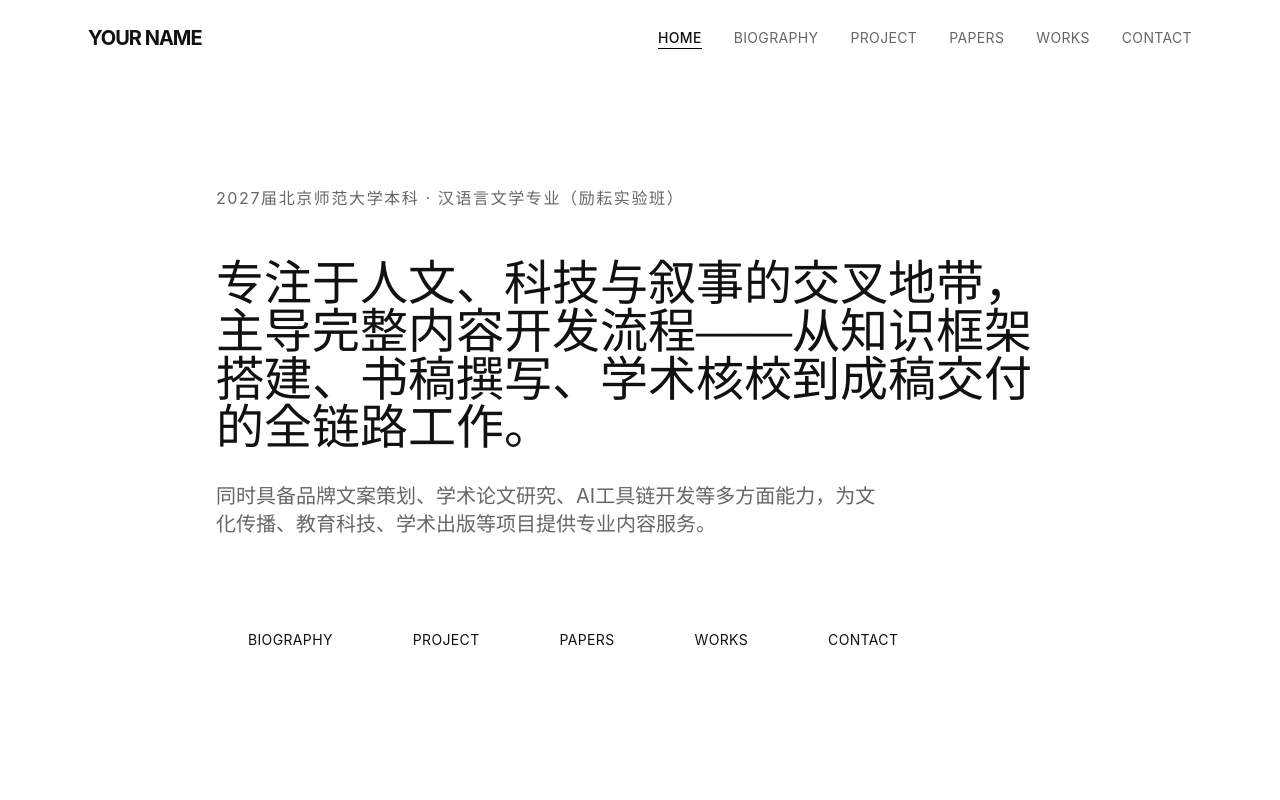
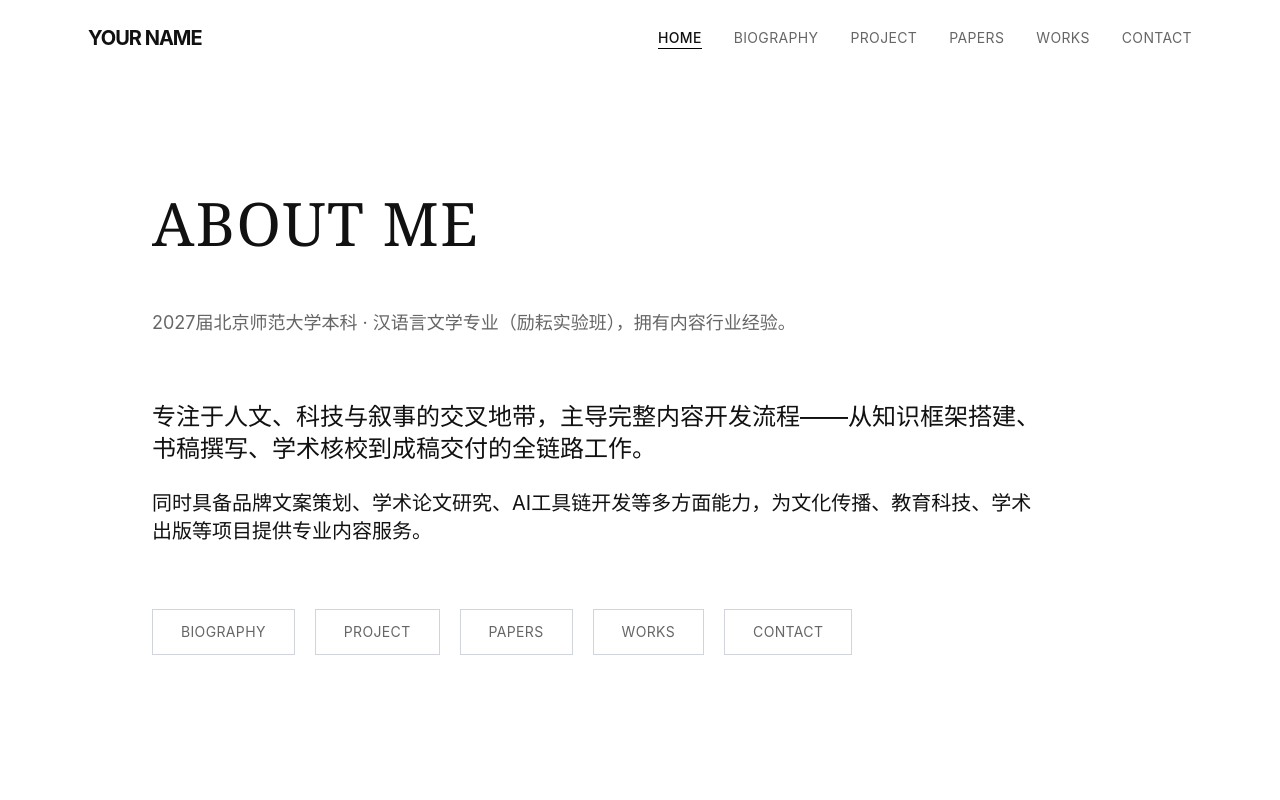
Before and after one commit to Moonstruckk/lyrportfolio.github.io, a React (Vite) app: page / in a window 1280 px wide. Shown: the top 800 px of the page. Built offline with nearby package versions, Linux system fonts and the light colour scheme.

Commit message:
fix page

```diff
--- a/src/pages/Home.jsx
+++ b/src/pages/Home.jsx
@@ -3,36 +3,59 @@ import { Link } from 'react-router-dom';
 
 const Home = () => {
   return (
-    <div className="min-h-screen pt-32 pb-20 px-6 max-w-4xl mx-auto flex flex-col justify-center">
-      {/* Part 1: Subtitle */}
-      <div className="mb-12">
-        <p className="text-text-muted text-sm md:text-base tracking-widest uppercase">
-          2027届北京师范大学本科 · 汉语言文学专业（励耘实验班）
+    <div className="min-h-screen pt-32 pb-20 px-6 max-w-5xl mx-auto flex flex-col justify-center">
+
+      {/* Title */}
+      <div className="mb-14">
+        <h1 className="text-5xl md:text-6xl font-serif tracking-wide text-text-main">
+          ABOUT ME
+        </h1>
+      </div>
+
+
+      {/* Subtitle */}
+      <div className="mb-16">
+        <p className="text-text-muted text-base md:text-lg">
+          2027届北京师范大学本科 · 汉语言文学专业（励耘实验班），拥有内容行业经验。
         </p>
       </div>
 
-      {/* Part 2: Main Intro */}
-      <div className="mb-20 space-y-8">
-        <h1 className="text-3xl md:text-5xl font-serif leading-relaxed text-text-main">
+
+      {/* Main Intro */}
+      <div className="mb-16 max-w-4xl">
+        <p className="text-xl md:text-2xl leading-relaxed text-text-main font-normal">
           专注于人文、科技与叙事的交叉地带，主导完整内容开发流程——从知识框架搭建、书稿撰写、学术核校到成稿交付的全链路工作。
-        </h1>
-        <p className="text-lg md:text-xl text-text-muted leading-relaxed max-w-2xl">
+        </p>
+
+        <p className="mt-6 text-lg md:text-xl leading-relaxed text-text-main">
           同时具备品牌文案策划、学术论文研究、AI工具链开发等多方面能力，为文化传播、教育科技、学术出版等项目提供专业内容服务。
         </p>
       </div>
 
-      {/* Part 3: Navigation Buttons */}
-      <div className="flex flex-wrap gap-4">
+
+      {/* Navigation */}
+      <div className="flex flex-wrap gap-5">
         {['Biography', 'Project', 'Papers', 'Works', 'Contact'].map((item) => (
           <Link
             key={item}
             to={`/${item.toLowerCase()}`}
-            className="thin-border px-8 py-3 text-sm tracking-wide hover:bg-text-main hover:text-white transition-colors duration-300"
+            className="
+              border border-gray-300
+              px-7 py-3
+              text-sm
+              tracking-wide
+              text-text-muted
+              hover:border-text-main
+              hover:text-text-main
+              transition-all
+              duration-300
+            "
           >
             {item.toUpperCase()}
           </Link>
         ))}
       </div>
+
     </div>
   );
 };
```
Also changed, not shown: 3 other files (tests, documents, lock files or other folders).
